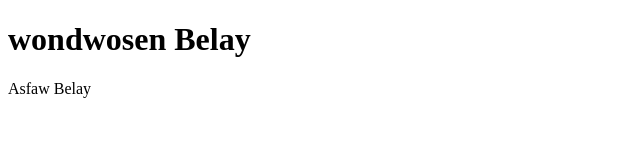
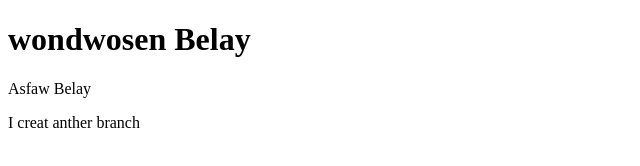
Before and after one commit to craftgithubuser/craft-common-11, a plain HTML site: page RRRomi/index.html in a window 1280 px wide. Shown: the whole page, without its empty margins (0-640 px from the left). Drawn offline with Linux system fonts and the light colour scheme.

Commit message:
creat anther branch

```diff
--- a/RRRomi/index.html
+++ b/RRRomi/index.html
@@ -9,5 +9,6 @@
 <body>
     <h1>wondwosen Belay</h1>
     <p>Asfaw Belay</p>
+    <p>I creat anther branch</p>
 </body>
 </html>
```
